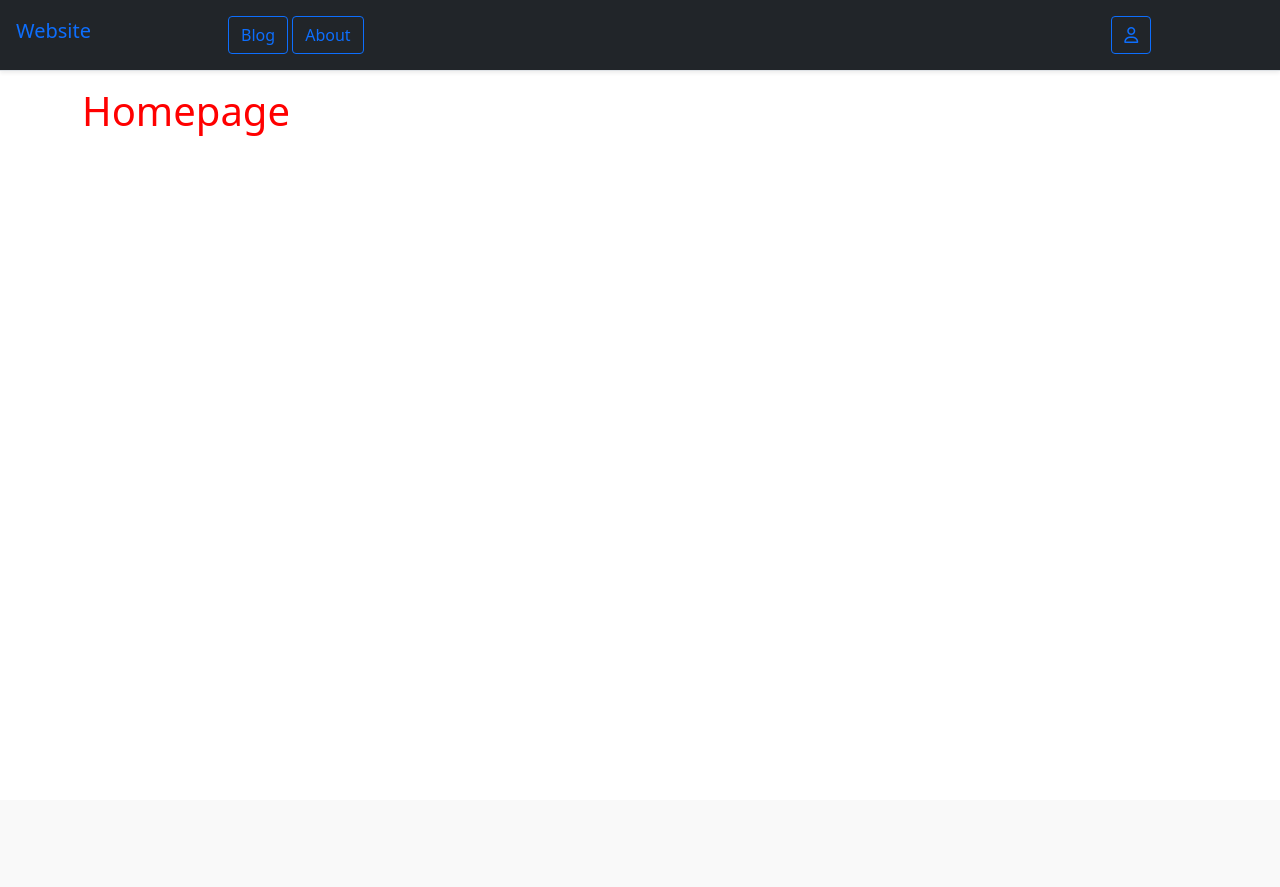
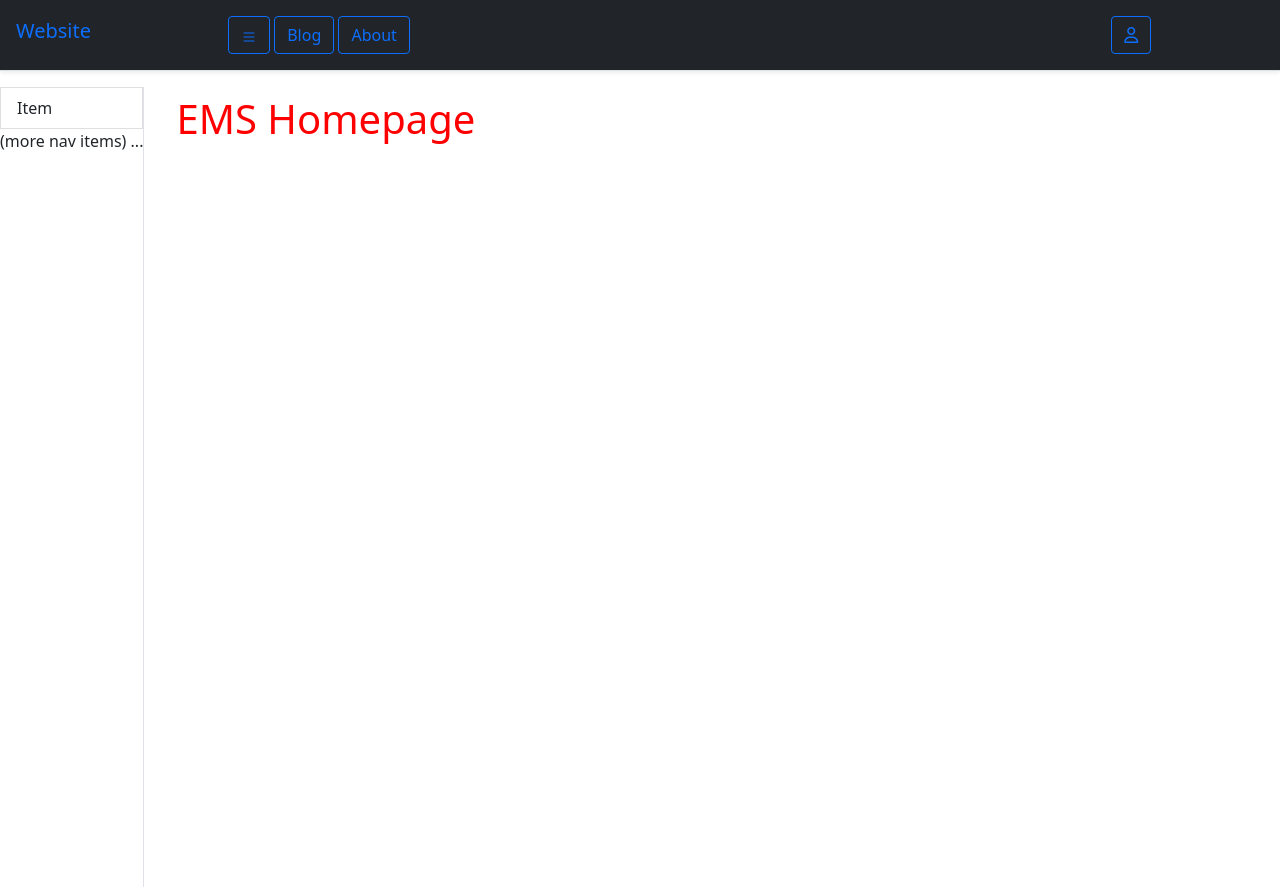
Before and after one commit to MdNazmul9/All-Django-Project_Need, a Django app: page / in a window 1280 px wide. Before the commit the page ends 136 px from the top, so only its background shows below. Run offline with Django 3.2, Linux system fonts and the light colour scheme; some libraries are stand-ins or nearby versions.

Commit message:
toggle left sidebar

```diff
--- a/backend/static/css/base.css
+++ b/backend/static/css/base.css
@@ -1,7 +1,3 @@
 h1 {
     color: red;
     }
-    .bookcover {
-    height: 300px;
-    width: auto;
-    }
--- a/backend/templates/_base.html
+++ b/backend/templates/_base.html
@@ -38,7 +38,14 @@
         <nav class="my-md-0">
           <div class="row">
             <div class="col-md-10">
+
+
+
+          <a class="btn btn-outline-primary"  href="#sidebar" data-bs-toggle="collapse"><svg xmlns="http://www.w3.org/2000/svg" width="16" height="16" fill="currentColor" class="bi bi-list" viewBox="0 0 16 16">
+            <path fill-rule="evenodd" d="M2.5 12a.5.5 0 0 1 .5-.5h10a.5.5 0 0 1 0 1H3a.5.5 0 0 1-.5-.5zm0-4a.5.5 0 0 1 .5-.5h10a.5.5 0 0 1 0 1H3a.5.5 0 0 1-.5-.5zm0-4a.5.5 0 0 1 .5-.5h10a.5.5 0 0 1 0 1H3a.5.5 0 0 1-.5-.5z"/>
+          </svg></a>
           <a class="btn btn-outline-primary" href="{% url 'blog:post_list' %}">Blog</a>
+
           <a class="btn btn-outline-primary" href="#">About</a>
         </div>
 
@@ -70,10 +77,36 @@
       </div>
       </div>
     </header>
-    <div class="container">
-      {% block content %}
-      {% endblock content %}
-    </div>
+
+
+
+    <div class="container-fluid">
+      <div class="row flex-nowrap">
+          <div class="col-auto px-0">
+              <div id="sidebar" class="collapse collapse-horizontal show border-end">
+                  <div id="sidebar-nav" class="list-group border-0 rounded-0 text-sm-start min-vh-100">
+                      <a href="#" class="list-group-item d-inline-block text-truncate" data-bs-parent="#sidebar"><span>Item</span> </a>
+                      (more nav items) ...
+
+                  </div>
+              </div>
+          </div>
+          <main class="col ps-md-2 pt-2">
+
+              <div class="row">
+                  <div class="col-12">
+                      <div class="container-fluid">
+                        {% block content %}
+                        {% endblock content %}
+                      </div>
+                  </div>
+              </div>
+          </main>
+      </div>
+  </div>
+
+
+
 
     <!-- Optional JavaScript; choose one of the two! -->
 
--- a/backend/templates/home.html
+++ b/backend/templates/home.html
@@ -5,7 +5,7 @@
 {% endblock title %}
 
 {% block content %}
-<h1>Homepage</h1>
+<h1>EMS Homepage</h1>
 
 {% comment %}
 <div>
@@ -19,9 +19,6 @@ Hi {{ user.email }}!
 <hr>
 <hr>
  </div>
- {% endcomment %}
-
-
-
+{% endcomment %}
 
 {% endblock content %}
```
